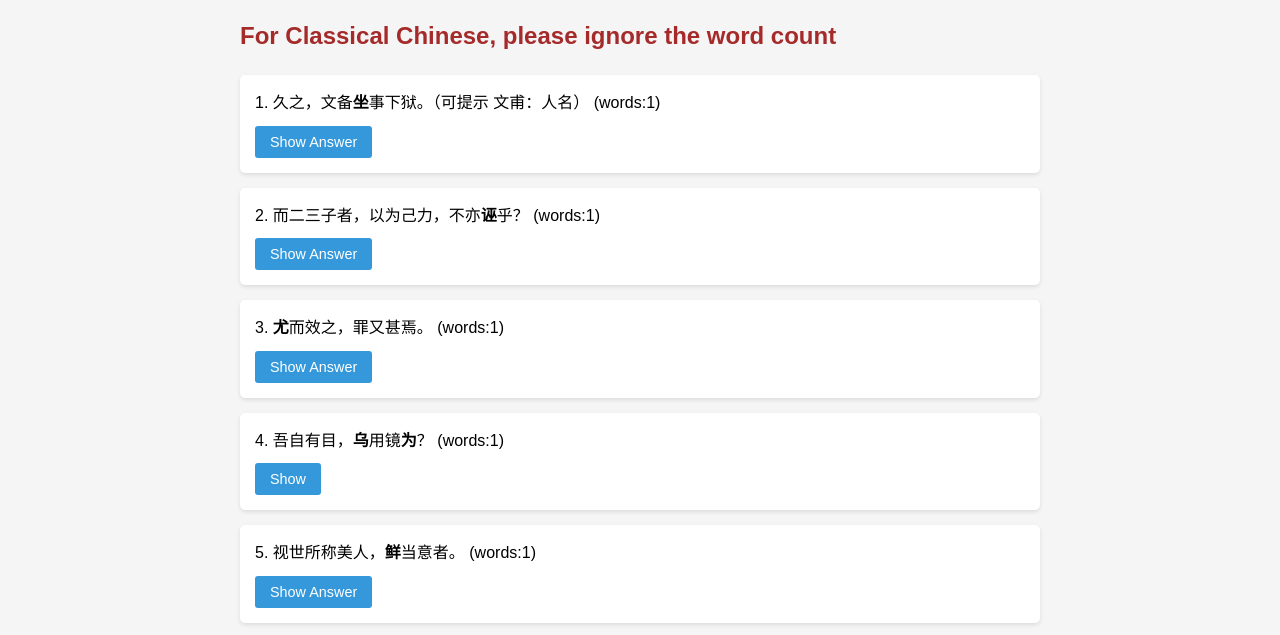
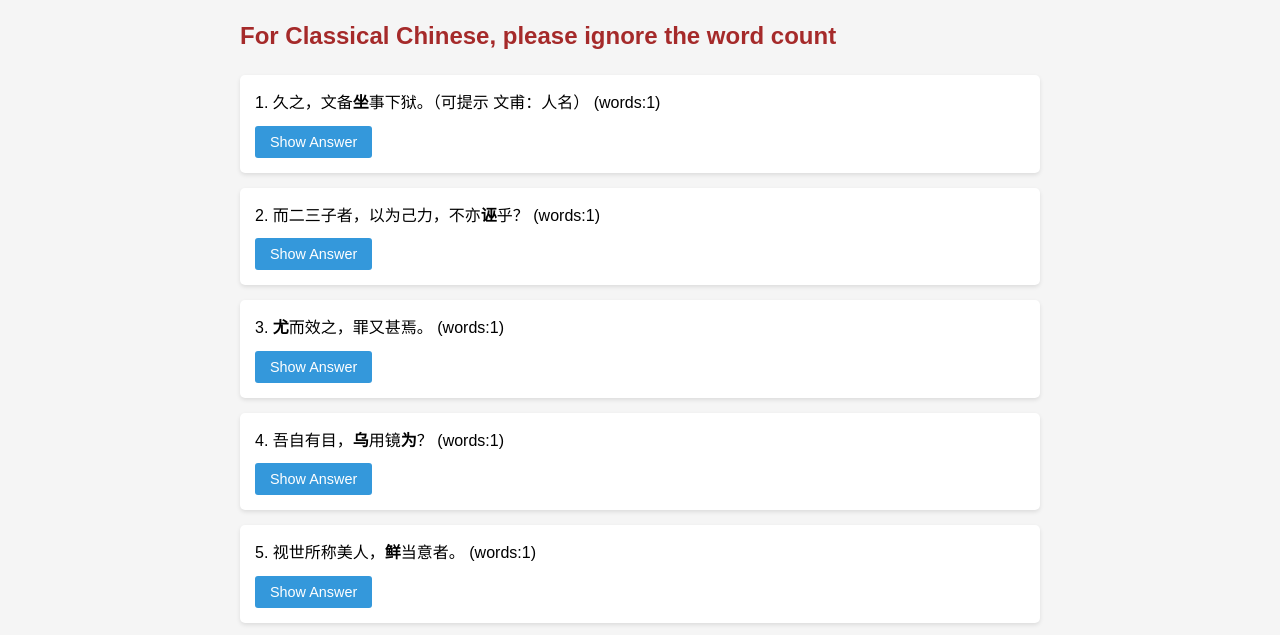
Before and after one commit to Nic98/Definition-Contest, a plain HTML site: page chinese.html in a window 1280 px wide. Shown: the part 106-741 px from the top of the page. Drawn offline with Linux system fonts and the light colour scheme.

Commit message:
Update chinese.html

```diff
--- a/chinese.html
+++ b/chinese.html
@@ -34,7 +34,7 @@
 
     <div class="question">
         <p>4. 吾自有目，<strong>乌</strong>用镜<strong>为</strong>？</p>
-        <button onclick="toggleAnswer(4)">Show</button>
+        <button onclick="toggleAnswer(4)">Show Answer</button>
         <div class="answer" id="answer4">Key: 乌：怎么，哪里。为：呢<br>译文：我自己拥有眼睛，怎么还要用镜子呢？<br>还见"何辞为""奚以之九万里而南为"</div>
     </div>
 
```
